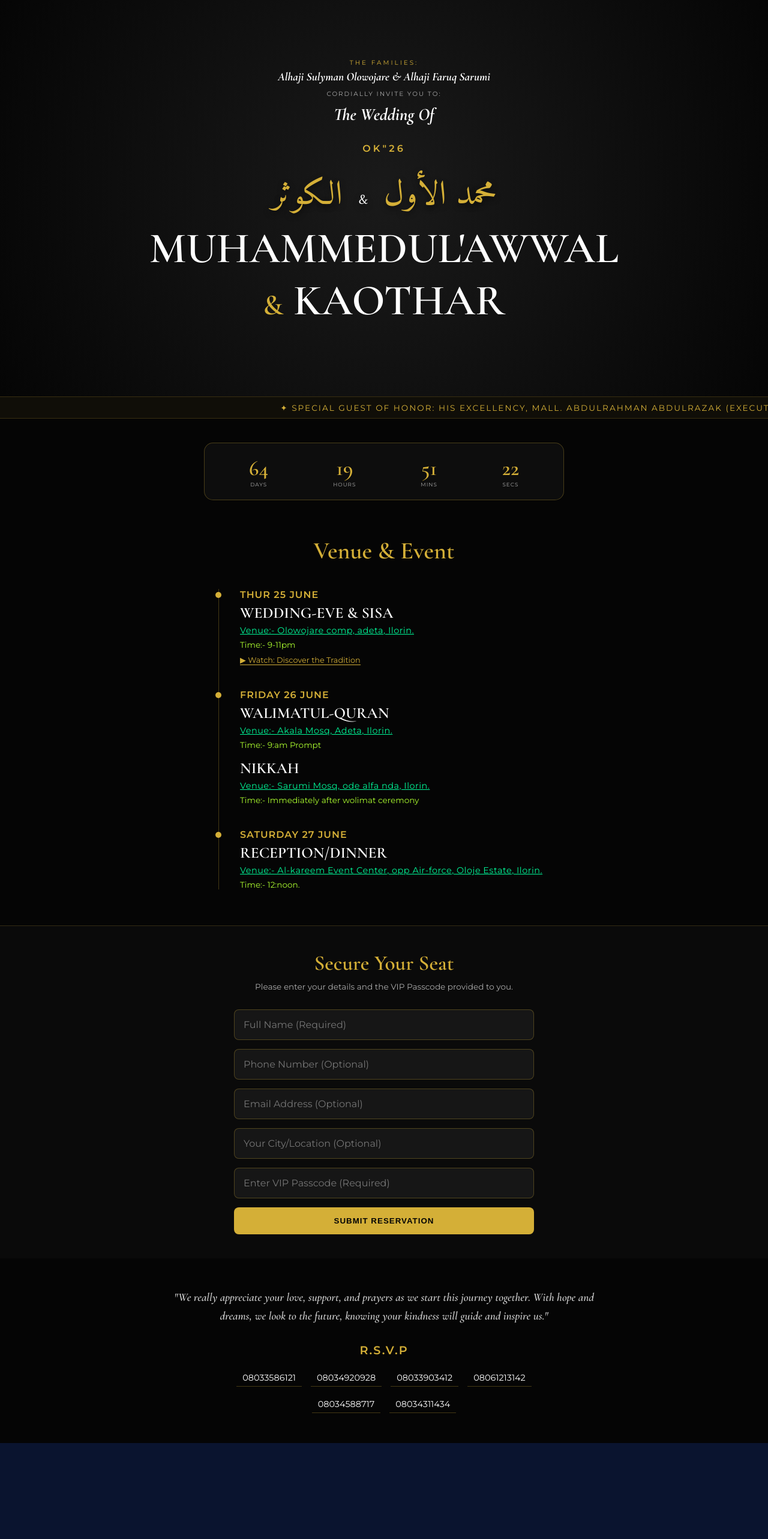
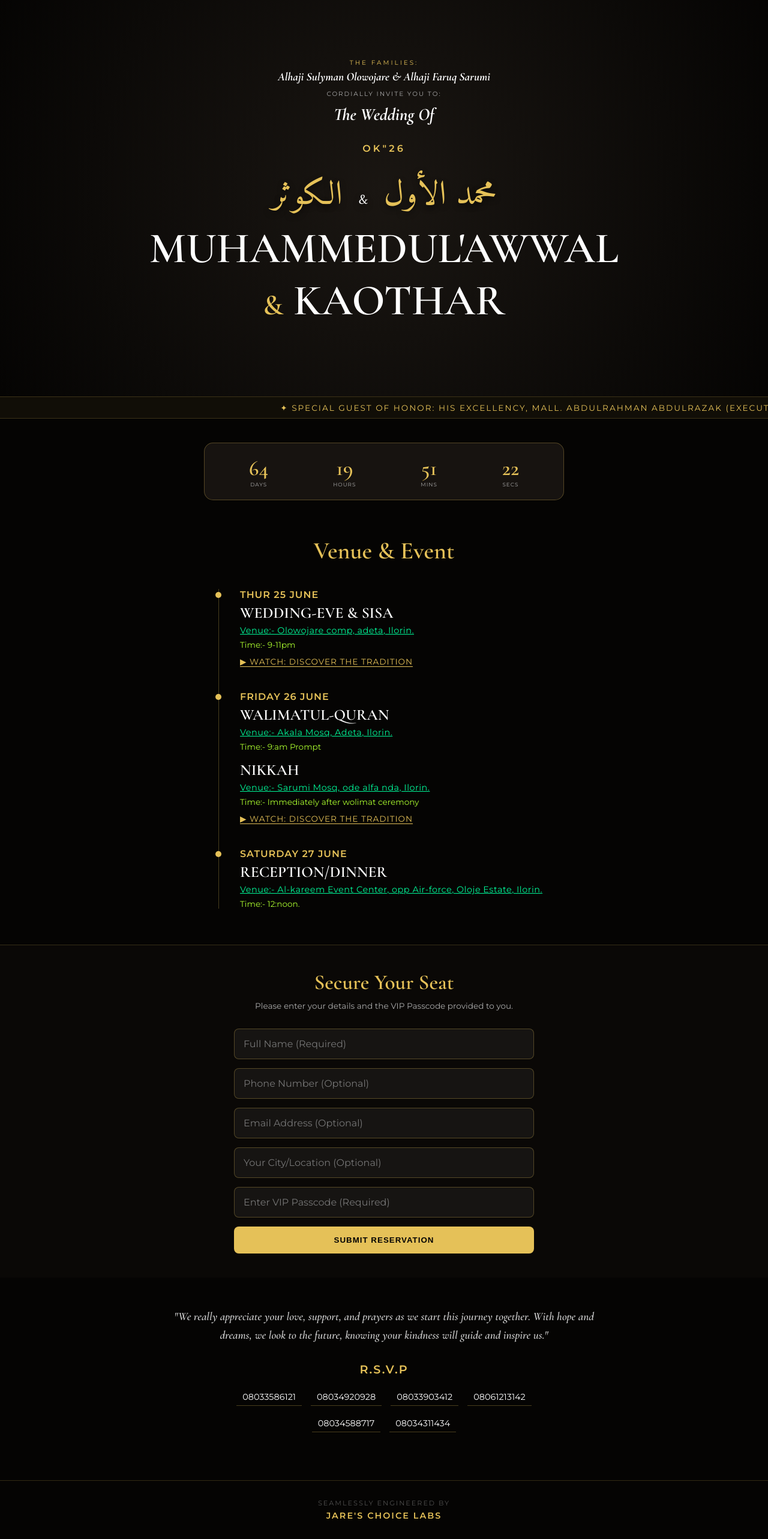
Before and after one commit to Jc-Ls/ok26-wedding-os, a Next.js app: page / in a window 1280 px wide. Shown: the part 19-2585 px from the top of the page at 60% size. Before the commit the page ends 2425 px from the top, so only its background shows below. Built offline with nearby package versions, Linux system fonts and the light colour scheme.

Commit message:
fix: added warm paper background, restored JCL signature, and added tradition links

```diff
--- a/src/app/page.tsx
+++ b/src/app/page.tsx
@@ -54,34 +54,33 @@ export default function HomePage() {
       setFormStatus('error');
       return;
     }
-    // If you add a database later, the save logic goes here
     setFormStatus('success');
     setForm({ name: '', phone: '', email: '', location: '', passcode: '' });
   };
 
-  if (!isMounted) return <div style={{ backgroundColor: '#050505', minHeight: '100vh' }} />;
+  if (!isMounted) return <div style={{ backgroundColor: '#050403', minHeight: '100vh' }} />;
 
   return (
-    <div style={{ backgroundColor: '#050505', minHeight: '100vh', color: '#fff', overflowX: 'hidden', fontFamily: '"Montserrat", sans-serif' }}>
+    <div style={{ backgroundColor: '#050403', minHeight: '100vh', color: '#fff', overflowX: 'hidden', fontFamily: '"Montserrat", sans-serif' }}>
       <style>{`
         @import url('https://fonts.googleapis.com/css2?family=Amiri:wght@400;700&family=Cormorant+Garamond:ital,wght@0,600;1,600&family=Montserrat:wght@300;400;600&display=swap');
         @keyframes fadeIn { from { opacity: 0; } to { opacity: 1; } }
         @keyframes ticker { 0% { transform: translate3d(0, 0, 0); } 100% { transform: translate3d(-100%, 0, 0); } }
 
-        .lux-bg { background-image: radial-gradient(circle at center, #1a1a1a 0%, #050505 100%); position: absolute; inset: 0; z-index: 0; }
+        .lux-bg { background-image: radial-gradient(circle at center, #1A1612 0%, #050403 100%); position: absolute; inset: 0; z-index: 0; }
 
-        .ticker-wrap { width: 100%; overflow: hidden; background: rgba(212,175,55,0.05); border-top: 1px solid rgba(212,175,55,0.2); border-bottom: 1px solid rgba(212,175,55,0.2); padding: 8px 0; position: relative; z-index: 20; }
-        .ticker { display: inline-block; white-space: nowrap; padding-left: 100%; animation: ticker 30s linear infinite; color: #D4AF37; font-size: 0.85rem; letter-spacing: 2px; text-transform: uppercase; }
+        .ticker-wrap { width: 100%; overflow: hidden; background: rgba(229,193,88,0.05); border-top: 1px solid rgba(229,193,88,0.2); border-bottom: 1px solid rgba(229,193,88,0.2); padding: 8px 0; position: relative; z-index: 20; }
+        .ticker { display: inline-block; white-space: nowrap; padding-left: 100%; animation: ticker 30s linear infinite; color: #E5C158; font-size: 0.85rem; letter-spacing: 2px; text-transform: uppercase; }
 
         .itinerary-card { position: relative; padding-bottom: 40px; }
         .itinerary-card:last-child { padding-bottom: 0; }
         .venue-link { color: #00FA9A; font-size: 0.9rem; text-decoration: underline; margin: 5px 0; display: inline-block; letter-spacing: 0.5px; }
         .time-text { color: #ADFF2F; font-size: 0.85rem; margin-top: 2px; }
 
-        .input-field { width: 100%; padding: 15px; margin-bottom: 15px; background: rgba(255,255,255,0.05); border: 1px solid rgba(212,175,55,0.3); border-radius: 8px; color: #fff; font-family: "Montserrat", sans-serif; outline: none; }
-        .input-field:focus { border-color: #D4AF37; }
-        .submit-btn { width: 100%; padding: 15px; background: #D4AF37; color: #050505; font-weight: bold; border: none; border-radius: 8px; cursor: pointer; text-transform: uppercase; letter-spacing: 1px; transition: 0.3s; }
-        .submit-btn:hover { background: #b5952f; }
+        .input-field { width: 100%; padding: 15px; margin-bottom: 15px; background: rgba(255,255,255,0.05); border: 1px solid rgba(229,193,88,0.3); border-radius: 8px; color: #fff; font-family: "Montserrat", sans-serif; outline: none; }
+        .input-field:focus { border-color: #E5C158; }
+        .submit-btn { width: 100%; padding: 15px; background: #E5C158; color: #050403; font-weight: bold; border: none; border-radius: 8px; cursor: pointer; text-transform: uppercase; letter-spacing: 1px; transition: 0.3s; }
+        .submit-btn:hover { background: #d4af37; }
       `}</style>
 
       {/* --- GRAND HERO SECTION --- */}
@@ -90,25 +89,22 @@ export default function HomePage() {
 
         <div style={{ position: 'relative', zIndex: 10, animation: 'fadeIn 2s ease-out', width: '100%' }}>
 
-          {/* Families Header */}
           <div style={{ marginBottom: '30px' }}>
-            <p style={{ fontFamily: '"Montserrat", sans-serif', fontSize: '0.65rem', color: '#D4AF37', letterSpacing: '3px', textTransform: 'uppercase', margin: '0 0 5px 0' }}>THE FAMILIES:</p>
+            <p style={{ fontFamily: '"Montserrat", sans-serif', fontSize: '0.65rem', color: '#E5C158', letterSpacing: '3px', textTransform: 'uppercase', margin: '0 0 5px 0' }}>THE FAMILIES:</p>
             <h3 style={{ fontFamily: '"Cormorant Garamond", serif', fontSize: '1.2rem', color: '#fff', fontStyle: 'italic', margin: '0 0 10px 0' }}>Alhaji Sulyman Olowojare & Alhaji Faruq Sarumi</h3>
             <p style={{ fontFamily: '"Montserrat", sans-serif', fontSize: '0.65rem', color: '#aaa', letterSpacing: '2px', textTransform: 'uppercase', margin: 0 }}>CORDIALLY INVITE YOU TO:</p>
             <h2 style={{ fontFamily: '"Cormorant Garamond", serif', fontSize: '1.8rem', color: '#fff', fontStyle: 'italic', marginTop: '10px' }}>The Wedding Of</h2>
           </div>
 
-          <h2 style={{ fontSize: '1rem', letterSpacing: '4px', color: '#D4AF37', marginBottom: '20px', fontWeight: 'bold' }}>OK"26</h2>
+          <h2 style={{ fontSize: '1rem', letterSpacing: '4px', color: '#E5C158', marginBottom: '20px', fontWeight: 'bold' }}>OK"26</h2>
 
-          {/* Arabic Text */}
-          <div style={{ fontFamily: '"Amiri", serif', fontSize: 'clamp(2rem, 8vw, 3.5rem)', color: '#D4AF37', marginBottom: '-5px', textShadow: '0 4px 10px rgba(0,0,0,0.5)' }}>
+          <div style={{ fontFamily: '"Amiri", serif', fontSize: 'clamp(2rem, 8vw, 3.5rem)', color: '#E5C158', marginBottom: '-5px', textShadow: '0 4px 10px rgba(0,0,0,0.5)' }}>
             محمد الأول <span style={{ fontSize: '1.5rem', margin: '0 10px', color: '#fff' }}>&</span> الكوثر
           </div>
 
-          {/* Responsive English Names using clamp() */}
           <h1 style={{ fontFamily: '"Cormorant Garamond", serif', fontSize: 'clamp(1.8rem, 8vw, 4.5rem)', color: '#fff', margin: 0, lineHeight: 1.2, whiteSpace: 'nowrap' }}>
             MUHAMMEDUL'AWWAL <br/>
-            <span style={{ fontSize: 'clamp(1.5rem, 5vw, 3rem)', color: '#D4AF37' }}>&</span> KAOTHAR
+            <span style={{ fontSize: 'clamp(1.5rem, 5vw, 3rem)', color: '#E5C158' }}>&</span> KAOTHAR
           </h1>
         </div>
       </section>
@@ -122,7 +118,7 @@ export default function HomePage() {
 
       {/* --- COUNTDOWN --- */}
       <section style={{ padding: '40px 20px 0', position: 'relative', zIndex: 20 }}>
-        <div style={{ maxWidth: '600px', margin: '0 auto', backgroundColor: 'rgba(15,15,15,0.9)', border: '1px solid rgba(212,175,55,0.3)', borderRadius: '15px', padding: '20px', display: 'flex', justifyContent: 'space-around' }}>
+        <div style={{ maxWidth: '600px', margin: '0 auto', backgroundColor: 'rgba(26,22,18,0.9)', border: '1px solid rgba(229,193,88,0.3)', borderRadius: '15px', padding: '20px', display: 'flex', justifyContent: 'space-around' }}>
           {[
             { label: 'DAYS', value: timeLeft.days },
             { label: 'HOURS', value: timeLeft.hours },
@@ -130,7 +126,7 @@ export default function HomePage() {
             { label: 'SECS', value: timeLeft.seconds }
           ].map((item, idx) => (
             <div key={idx} style={{ textAlign: 'center' }}>
-              <div style={{ fontFamily: '"Cormorant Garamond", serif', fontSize: '2.2rem', color: '#D4AF37' }}>{item.value}</div>
+              <div style={{ fontFamily: '"Cormorant Garamond", serif', fontSize: '2.2rem', color: '#E5C158' }}>{item.value}</div>
               <div style={{ fontSize: '0.55rem', color: '#aaa', letterSpacing: '1px' }}>{item.label}</div>
             </div>
           ))}
@@ -139,24 +135,26 @@ export default function HomePage() {
 
       {/* --- 3-DAY ITINERARY --- */}
       <section style={{ padding: '60px 24px', maxWidth: '600px', margin: '0 auto' }}>
-        <h2 style={{ fontFamily: '"Cormorant Garamond", serif', fontSize: '2.5rem', color: '#D4AF37', textAlign: 'center', marginBottom: '40px' }}>Venue & Event</h2>
+        <h2 style={{ fontFamily: '"Cormorant Garamond", serif', fontSize: '2.5rem', color: '#E5C158', textAlign: 'center', marginBottom: '40px' }}>Venue & Event</h2>
 
-        <div style={{ position: 'relative', paddingLeft: '35px', borderLeft: '1px solid rgba(212,175,55,0.3)' }}>
+        <div style={{ position: 'relative', paddingLeft: '35px', borderLeft: '1px solid rgba(229,193,88,0.3)' }}>
 
           {/* DAY 1 */}
           <div className="itinerary-card">
-            <div style={{ position: 'absolute', left: '-41px', top: '5px', width: '10px', height: '10px', borderRadius: '50%', backgroundColor: '#D4AF37' }} />
-            <h5 style={{ color: '#D4AF37', fontSize: '1rem', letterSpacing: '1px', textTransform: 'uppercase', marginBottom: '5px' }}>THUR 25 JUNE</h5>
+            <div style={{ position: 'absolute', left: '-41px', top: '5px', width: '10px', height: '10px', borderRadius: '50%', backgroundColor: '#E5C158' }} />
+            <h5 style={{ color: '#E5C158', fontSize: '1rem', letterSpacing: '1px', textTransform: 'uppercase', marginBottom: '5px' }}>THUR 25 JUNE</h5>
             <h4 style={{ fontFamily: '"Cormorant Garamond", serif', fontSize: '1.6rem', color: '#fff', margin: 0 }}>WEDDING-EVE & SISA</h4>
             <a href="https://maps.google.com/?q=Adeta+Ilorin+Nigeria" target="_blank" rel="noreferrer" className="venue-link">Venue:- Olowojare comp, adeta, Ilorin.</a>
             <p className="time-text">Time:- 9-11pm</p>
-            <Link href="/traditions" style={{ color: '#D4AF37', fontSize: '0.8rem', textDecoration: 'none', borderBottom: '1px solid #D4AF37', marginTop: '10px', display: 'inline-block' }}>▶ Watch: Discover the Tradition</Link>
+            <Link href="/traditions" style={{ color: '#E5C158', fontSize: '0.85rem', textDecoration: 'none', borderBottom: '1px solid #E5C158', marginTop: '12px', display: 'inline-block', letterSpacing: '1px' }}>
+              ▶ WATCH: DISCOVER THE TRADITION
+            </Link>
           </div>
 
           {/* DAY 2 */}
           <div className="itinerary-card">
-            <div style={{ position: 'absolute', left: '-41px', top: '5px', width: '10px', height: '10px', borderRadius: '50%', backgroundColor: '#D4AF37' }} />
-            <h5 style={{ color: '#D4AF37', fontSize: '1rem', letterSpacing: '1px', textTransform: 'uppercase', marginBottom: '5px' }}>FRIDAY 26 JUNE</h5>
+            <div style={{ position: 'absolute', left: '-41px', top: '5px', width: '10px', height: '10px', borderRadius: '50%', backgroundColor: '#E5C158' }} />
+            <h5 style={{ color: '#E5C158', fontSize: '1rem', letterSpacing: '1px', textTransform: 'uppercase', marginBottom: '5px' }}>FRIDAY 26 JUNE</h5>
 
             <div style={{ marginBottom: '15px' }}>
               <h4 style={{ fontFamily: '"Cormorant Garamond", serif', fontSize: '1.6rem', color: '#fff', margin: 0 }}>WALIMATUL-QURAN</h4>
@@ -169,12 +167,15 @@ export default function HomePage() {
               <a href="https://maps.google.com/?q=Ilorin+Kwara+State" target="_blank" rel="noreferrer" className="venue-link">Venue:- Sarumi Mosq, ode alfa nda, Ilorin.</a>
               <p className="time-text">Time:- Immediately after wolimat ceremony</p>
             </div>
+            <Link href="/traditions" style={{ color: '#E5C158', fontSize: '0.85rem', textDecoration: 'none', borderBottom: '1px solid #E5C158', marginTop: '12px', display: 'inline-block', letterSpacing: '1px' }}>
+              ▶ WATCH: DISCOVER THE TRADITION
+            </Link>
           </div>
 
           {/* DAY 3 */}
           <div className="itinerary-card">
-            <div style={{ position: 'absolute', left: '-41px', top: '5px', width: '10px', height: '10px', borderRadius: '50%', backgroundColor: '#D4AF37' }} />
-            <h5 style={{ color: '#D4AF37', fontSize: '1rem', letterSpacing: '1px', textTransform: 'uppercase', marginBottom: '5px' }}>SATURDAY 27 JUNE</h5>
+            <div style={{ position: 'absolute', left: '-41px', top: '5px', width: '10px', height: '10px', borderRadius: '50%', backgroundColor: '#E5C158' }} />
+            <h5 style={{ color: '#E5C158', fontSize: '1rem', letterSpacing: '1px', textTransform: 'uppercase', marginBottom: '5px' }}>SATURDAY 27 JUNE</h5>
             <h4 style={{ fontFamily: '"Cormorant Garamond", serif', fontSize: '1.6rem', color: '#fff', margin: 0 }}>RECEPTION/DINNER</h4>
             <a href="https://maps.google.com/?q=" target="_blank" rel="noreferrer" className="venue-link">Venue:- Al-kareem Event Center, opp Air-force, Oloje Estate, Ilorin.</a>
             <p className="time-text">Time:- 12:noon.</p>
@@ -184,9 +185,9 @@ export default function HomePage() {
       </section>
 
       {/* --- SECURE RESERVATION DESK --- */}
-      <section style={{ padding: '40px 24px', backgroundColor: '#0A0A0A', borderTop: '1px solid rgba(212,175,55,0.2)' }}>
+      <section style={{ padding: '40px 24px', backgroundColor: '#0A0806', borderTop: '1px solid rgba(229,193,88,0.2)' }}>
         <div style={{ maxWidth: '500px', margin: '0 auto' }}>
-          <h2 style={{ fontFamily: '"Cormorant Garamond", serif', fontSize: '2.2rem', color: '#D4AF37', textAlign: 'center', marginBottom: '10px' }}>Secure Your Seat</h2>
+          <h2 style={{ fontFamily: '"Cormorant Garamond", serif', fontSize: '2.2rem', color: '#E5C158', textAlign: 'center', marginBottom: '10px' }}>Secure Your Seat</h2>
           <p style={{ color: '#aaa', fontSize: '0.85rem', textAlign: 'center', marginBottom: '30px' }}>Please enter your details and the VIP Passcode provided to you.</p>
 
           {formStatus === 'success' ? (
@@ -202,7 +203,7 @@ export default function HomePage() {
               <input type="text" placeholder="Your City/Location (Optional)" value={form.location} onChange={(e) => setForm({ ...form, location: e.target.value })} className="input-field" />
 
               <div style={{ position: 'relative' }}>
-                <input type="password" placeholder="Enter VIP Passcode (Required)" required value={form.passcode} onChange={(e) => setForm({ ...form, passcode: e.target.value })} className="input-field" style={{ borderColor: formStatus === 'error' ? '#ff4444' : 'rgba(212,175,55,0.3)' }} />
+                <input type="password" placeholder="Enter VIP Passcode (Required)" required value={form.passcode} onChange={(e) => setForm({ ...form, passcode: e.target.value })} className="input-field" style={{ borderColor: formStatus === 'error' ? '#ff4444' : 'rgba(229,193,88,0.3)' }} />
                 {formStatus === 'error' && <p style={{ color: '#ff4444', fontSize: '0.75rem', marginTop: '-10px', marginBottom: '15px' }}>Incorrect Passcode. Please contact the family.</p>}
               </div>
 
@@ -213,21 +214,29 @@ export default function HomePage() {
       </section>
 
       {/* --- QUOTE & RSVP FOOTER --- */}
-      <section style={{ padding: '50px 20px', textAlign: 'center', backgroundColor: '#050505' }}>
+      <section style={{ padding: '50px 20px', textAlign: 'center', backgroundColor: '#050403' }}>
         <p style={{ fontFamily: '"Cormorant Garamond", serif', fontSize: '1.2rem', color: '#ccc', fontStyle: 'italic', maxWidth: '700px', margin: '0 auto 30px', lineHeight: '1.6' }}>
           "We really appreciate your love, support, and prayers as we start this journey together. With hope and dreams, we look to the future, knowing your kindness will guide and inspire us."
         </p>
 
-        <h4 style={{ color: '#D4AF37', letterSpacing: '2px', fontSize: '1.2rem', marginBottom: '20px' }}>R.S.V.P</h4>
-        <div style={{ display: 'flex', flexWrap: 'wrap', justifyContent: 'center', gap: '15px', maxWidth: '600px', margin: '0 auto' }}>
+        <h4 style={{ color: '#E5C158', letterSpacing: '2px', fontSize: '1.2rem', marginBottom: '20px' }}>R.S.V.P</h4>
+        <div style={{ display: 'flex', flexWrap: 'wrap', justifyContent: 'center', gap: '15px', maxWidth: '600px', margin: '0 auto', paddingBottom: '30px' }}>
           {RSVP_CONTACTS.map((contact, i) => (
-            <a key={i} href={`tel:${contact.phone}`} style={{ color: '#fff', textDecoration: 'none', fontSize: '0.9rem', padding: '5px 10px', borderBottom: '1px solid rgba(212,175,55,0.3)' }}>
+            <a key={i} href={`tel:${contact.phone}`} style={{ color: '#fff', textDecoration: 'none', fontSize: '0.9rem', padding: '5px 10px', borderBottom: '1px solid rgba(229,193,88,0.3)' }}>
               {contact.phone.replace('+234', '0')}
             </a>
           ))}
         </div>
       </section>
 
+      {/* --- DEVELOPER SIGNATURE --- */}
+      <footer style={{ padding: '30px 20px', textAlign: 'center', backgroundColor: '#050403', borderTop: '1px solid rgba(229,193,88,0.2)' }}>
+        <p style={{ color: 'rgba(255,255,255,0.3)', fontSize: '0.7rem', letterSpacing: '2px', textTransform: 'uppercase', margin: 0 }}>
+          Seamlessly Engineered by<br/>
+          <span style={{ color: '#E5C158', fontWeight: 'bold', fontSize: '0.9rem', marginTop: '5px', display: 'inline-block' }}>Jare's Choice Labs</span>
+        </p>
+      </footer>
+
     </div>
   );
 }
```
